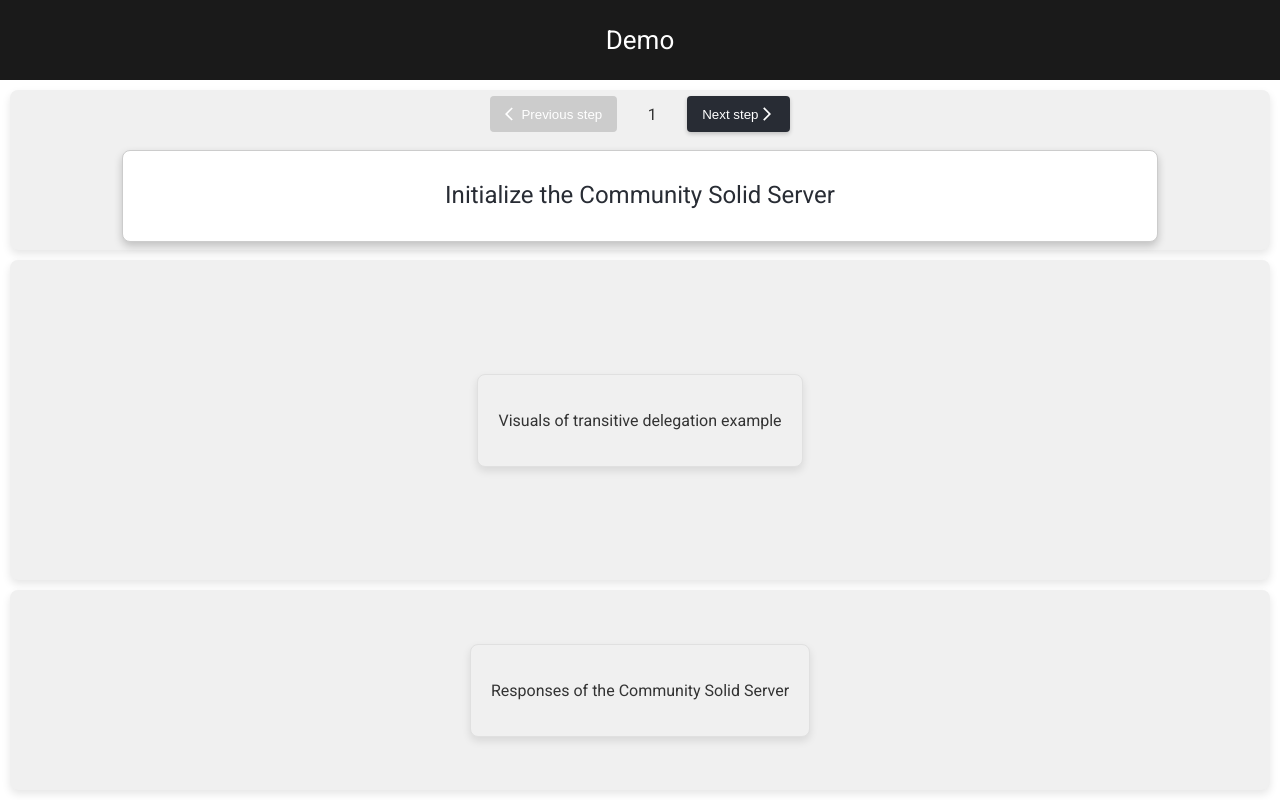
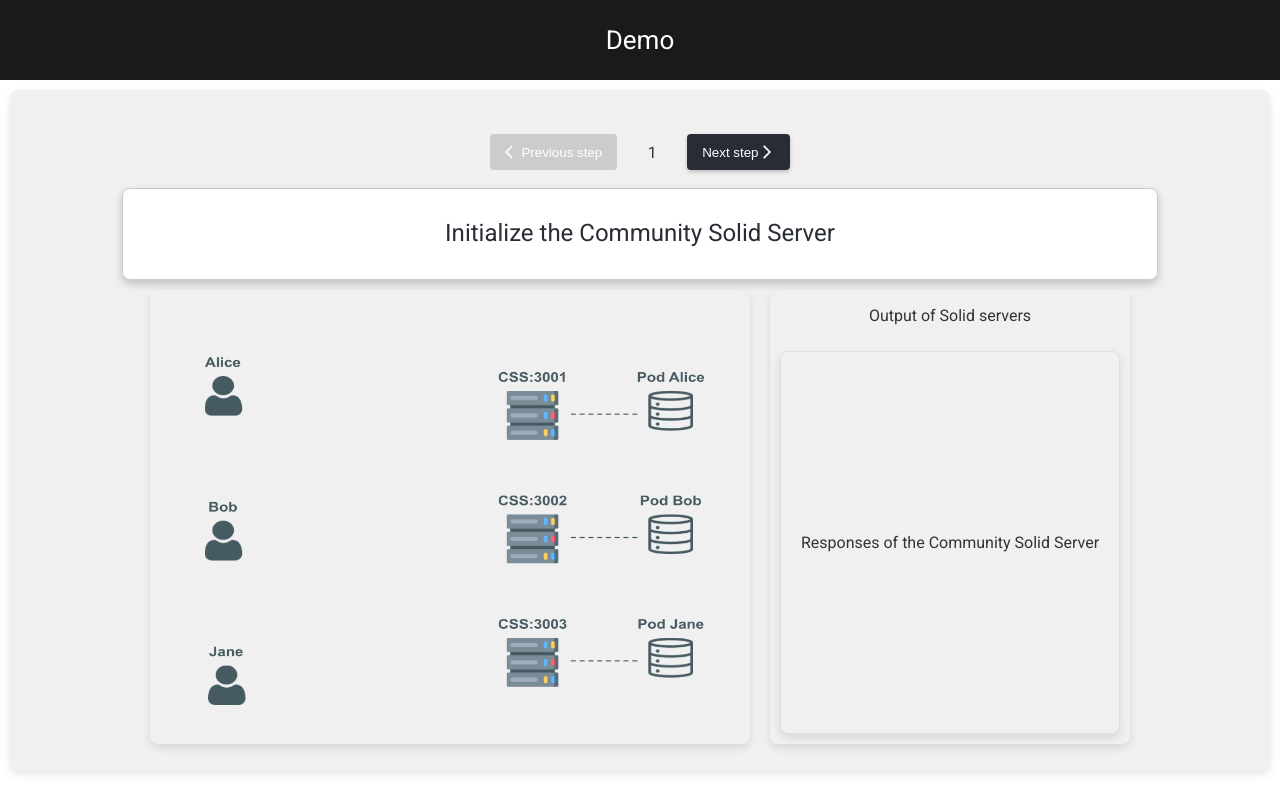
Before and after one commit to RubenLauwaert/mbacsa-demo, a React (Create React App) app: page / in a window 1280 px wide. Built offline with nearby package versions, Linux system fonts and the light colour scheme.

Commit message:
Update 2

```diff
--- a/src/App.tsx
+++ b/src/App.tsx
@@ -12,13 +12,11 @@
       </header>
       <div className="StepMechanism">
           <StepMechanism />
-        </div>
-        <div className="DelegationVisuals">
-          <DelegationVisuals />
-        </div>
-        <div className="ServerOutput">
+      </div>
+
+        {/* <div className="ServerOutput">
           <ServerOutput />
-        </div>
+        </div> */}
     </div>
   );
 }
--- a/src/components/DelegationVisuals.tsx
+++ b/src/components/DelegationVisuals.tsx
@@ -1,10 +1,15 @@
 import React from 'react';
 import '../css/DelegationVisuals.css'
+import StepFigure from './StepFigure';
 
-const DelegationVisuals = () => {
+type StepFigureProps = {
+  stepNumber: number;
+};
+
+const DelegationVisuals: React.FC<StepFigureProps> = ({ stepNumber }) => {
   return (
     <div className='visuals-container'>
-      <p>Visuals of transitive delegation example</p>
+      <StepFigure stepNumber={stepNumber}></StepFigure>
     </div>
   );
 };
--- /dev/null
+++ b/src/components/StepFigure.tsx
@@ -0,0 +1,17 @@
+import React from 'react';
+
+type StepFigureProps = {
+  stepNumber: number;
+};
+
+const StepFigure: React.FC<StepFigureProps> = ({ stepNumber }) => {
+  const imageUrl = `../../images/${stepNumber}.png`;
+
+  return (
+    <div className="step-figure-container">
+      <img src={imageUrl} alt={`Step ${stepNumber}`} style={{ width: '600px', height: '400px' }} />
+    </div>
+  );
+};
+
+export default StepFigure;
--- a/src/components/StepMechanism.tsx
+++ b/src/components/StepMechanism.tsx
@@ -2,10 +2,12 @@
 import "../css/StepMechanism.css";
 import ArrowBackIosIcon from '@mui/icons-material/ArrowBackIos';
 import ArrowForwardIosIcon from '@mui/icons-material/ArrowForwardIos';
+import DelegationVisuals from './DelegationVisuals';
+import ServerOutput from './ServerOutput';
 
 
 
-const stepsDemo: { [key: string]: string } = {
+const stepDescriptions: { [key: string]: string } = {
   1: "Initialize the Community Solid Server",
   2: "Seed the pods of Alice, Bob and Jane",
   3: "Alice mints a macaroon for her own resource",
@@ -21,7 +23,7 @@
 
 const StepMechanism = () => {
   const [currentStep, setCurrentStep] = useState(1);
-  const maxStep = Object.keys(stepsDemo).length ;
+  const maxStep = Object.keys(stepDescriptions).length ;
 
   const handleNext = () => {
     if (currentStep < maxStep) {
@@ -47,7 +49,17 @@
         </button>
       </div>
       <div className="step-description">
-        <p>{stepsDemo[currentStep]}</p>
+        <p>{stepDescriptions[currentStep]}</p>
+      </div>
+      <div className='visual-and-output-window'>
+        <div className="DelegationVisuals">
+            <DelegationVisuals stepNumber={currentStep} />
+        </div>
+        <div className='ServerOutput'>
+          <p>Output of Solid servers</p>
+          <ServerOutput></ServerOutput>
+        </div>
+
       </div>
     </div>
   );
--- a/src/css/App.css
+++ b/src/css/App.css
@@ -36,13 +36,9 @@
 }
 
 .StepMechanism {
-  height: 20vh;
+  height: 85vh;
 }
 
 .DelegationVisuals {
-  height: 40vh;
+  height: 60vh;
 }
-
-.ServerOutput {
-  height: 25vh;
-}
--- a/src/css/DelegationVisuals.css
+++ b/src/css/DelegationVisuals.css
@@ -1,15 +1,7 @@
 .visuals-container {
   display: flex;
+  justify-content: center;
   align-items: center;
-  justify-content: center;
-  flex-direction: column;
-  text-align: center;
 
-  background-color: #f0f0f0; /* Light background for high contrast */
-  color: #333333; /* Dark text for readability */
-  border: 1px solid #e0e0e0; /* Light grey border for definition */
-  border-radius: 8px; /* Rounded corners */
-  box-shadow: 0 4px 8px rgba(0, 0, 0, 0.1); /* Subtle shadow for depth */
-  padding: 20px; /* Spacing inside container */
-  margin: 10px; /* Spacing outside container */
+  margin-top: 30px;
 }
--- a/src/css/ServerOutput.css
+++ b/src/css/ServerOutput.css
@@ -12,4 +12,5 @@
   box-shadow: 0 4px 8px rgba(0, 0, 0, 0.1); /* Subtle shadow for depth */
   padding: 20px; /* Spacing inside container */
   margin: 10px; /* Spacing outside container */
+  height: 100%;
 }
--- /dev/null
+++ b/src/css/StepFigure.css
@@ -0,0 +1,13 @@
+.step-figure-container {
+  display: flex;
+  justify-content: center;
+  align-items: center;
+
+
+}
+
+.step-figure-container img {
+  max-width: 100%; /* Ensure the image is not larger than the container */
+  max-height: 100%; /* Ensure the image is not taller than the container */
+  object-fit: contain; /* This will make sure that the image aspect ratio is maintained */
+}
--- a/src/css/StepMechanism.css
+++ b/src/css/StepMechanism.css
@@ -10,6 +10,7 @@
   display: flex;
   align-items: center;
   justify-content: center;
+  margin-top: 10px;
   gap: 10px;
   /* ... */
 }
@@ -67,10 +68,23 @@
   padding: 5px; /* Padding inside the box */
   margin-top: 10px; /* Margin above the box */
   border-radius: 8px; /* Rounded corners for a softer look */
-  margin-bottom: 10px; /* Margin above the box */
+  margin-bottom: 10px;
 
   width: 80vw; /* Width relative to the viewport width */
   height: 10vh;
 
   line-height: 1.2; /* Line spacing for readability */
 }
+
+.visual-and-output-window {
+  display: flex;
+  justify-content: space-between;
+  align-items: center;
+  /* Optional: add padding or margins as needed */
+}
+
+.DelegationVisuals, .ServerOutput {
+  flex-basis: 60%; /* Adjust as needed */
+  /* Add padding or margins for spacing if needed */
+  height: 100%;
+}
```
Also changed, not shown: public/images/1.png (added), public/images/2.png (added).
